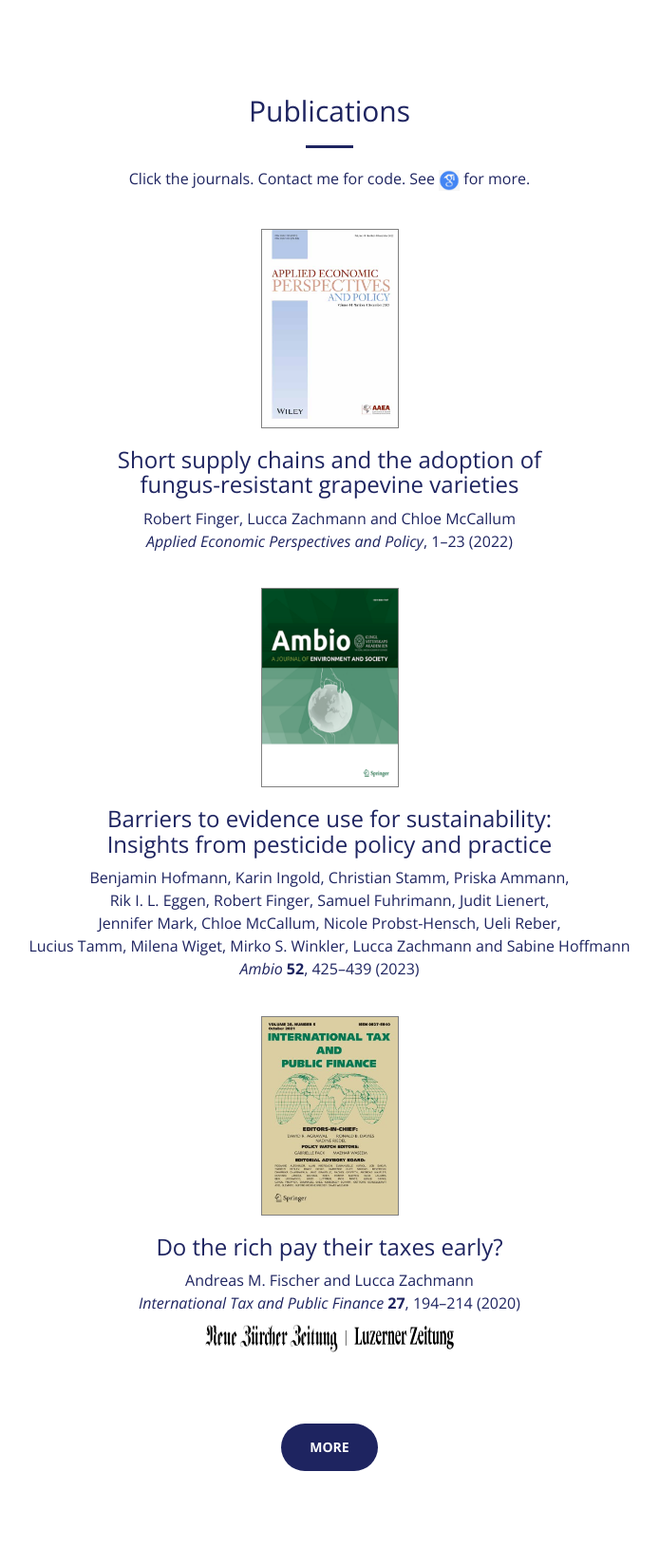
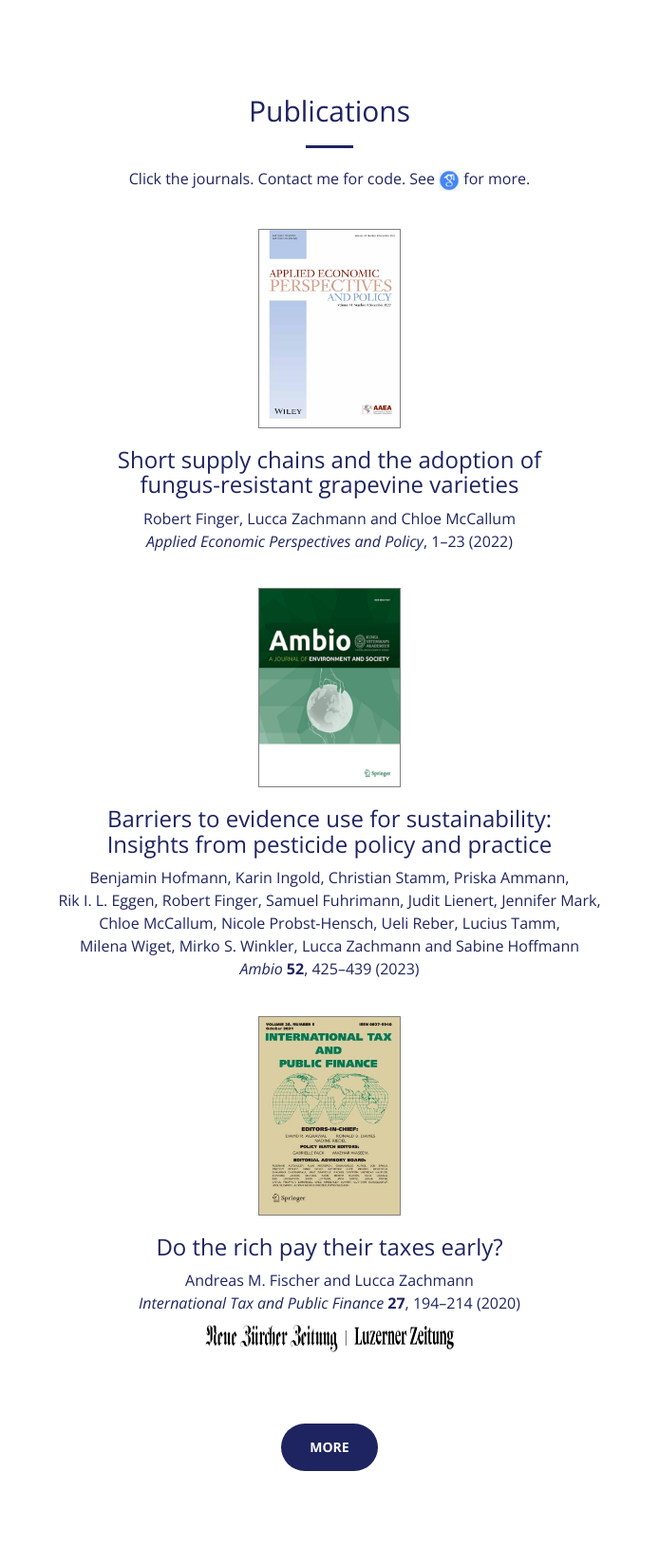
Before and after one commit to luccalino/luccalino.github.io, a Jekyll site: the page pubtest.html, which Jekyll copies as it is, in a window 1280 px wide. Shown: the whole page at 95% size, without its empty margins (293-987 px from the left). Built offline with Jekyll 4.4.1, drawn with Linux system fonts in a browser that asks for light colours.

Commit message:
Update pubtest.html

```diff
--- a/pubtest.html
+++ b/pubtest.html
@@ -53,7 +53,7 @@
             <!-- <div class="col-lg-4 col-md-6 text-center"> -->
             <div class="col-6 text-center">
                 <div class="service-box">
-                      <a class="fa fa-4x wow bounceIn text-primary" href="https://onlinelibrary.wiley.com/doi/full/10.1002/aepp.13337" target="_blank"><img title="AEPP" alt="AEPP" src="img/AEPP.jpg" style="cursor:pointer;border:1px solid grey;" width="145" height="210"></a>
+                      <a class="fa fa-4x wow bounceIn text-primary" href="https://onlinelibrary.wiley.com/doi/full/10.1002/aepp.13337" target="_blank"><img title="AEPP" alt="AEPP" src="img/AEPP.jpg" style="cursor:pointer;border:1px solid grey;" width="150" height="210"></a>
                       <h3 style="color:#1E2460;">Short supply chains and the adoption of<br>fungus-resistant grapevine varieties</h3>
                       <p class="text-muted" style="color:#1E2460;">Robert Finger, Lucca Zachmann and Chloe McCallum</p>
                       <p class="text-muted" style="color:#1E2460;"><i>Applied Economic Perspectives and Policy</i>, 1–23 (2022)</p>
@@ -62,16 +62,16 @@
             </div>
             <div class="col-6 text-center">
                 <div class="service-box">
-                    <a class="fa fa-4x wow bounceIn text-primary" href="https://link.springer.com/article/10.1007/s13280-022-01790-4" target="_blank"><img title="Ambio" alt="Ambio" src="img/AMBIO.png" style="cursor:pointer;border:1px solid grey;" width="145" height="210"></a>
+                    <a class="fa fa-4x wow bounceIn text-primary" href="https://link.springer.com/article/10.1007/s13280-022-01790-4" target="_blank"><img title="Ambio" alt="Ambio" src="img/AMBIO.png" style="cursor:pointer;border:1px solid grey;" width="150" height="210"></a>
                     <h3 style="color:#1E2460;">Barriers to evidence use for sustainability:<br>Insights from pesticide policy and practice</h3>
-                    <p class="text-muted" style="color:#1E2460;">Benjamin Hofmann, Karin Ingold, Christian Stamm, Priska Ammann,<br>Rik I. L. Eggen, Robert Finger, Samuel Fuhrimann, Judit Lienert,<br>Jennifer Mark, Chloe McCallum, Nicole Probst-Hensch, Ueli Reber,<br>Lucius Tamm, Milena Wiget, Mirko S. Winkler, Lucca Zachmann and Sabine Hoffmann</p>
+                    <p class="text-muted" style="color:#1E2460;">Benjamin Hofmann, Karin Ingold, Christian Stamm, Priska Ammann,<br>Rik I. L. Eggen, Robert Finger, Samuel Fuhrimann, Judit Lienert, Jennifer Mark,<br>Chloe McCallum, Nicole Probst-Hensch, Ueli Reber, Lucius Tamm,<br>Milena Wiget, Mirko S. Winkler, Lucca Zachmann and Sabine Hoffmann</p>
                     <p class="text-muted" style="color:#1E2460;"><i>Ambio</i> <b>52</b>, 425–439 (2023)</p>
                     <p style="margin-bottom:1cm;"></p>
                 </div>
             </div>
             <div class="col text-center">
                 <div class="service-box">
-                    <a class="fa fa-4x wow bounceIn text-primary" href="https://link.springer.com/article/10.1007/s10797-019-09541-0" data-wow-delay=".2s" target="_blank"><img title="Springer" alt="Springer" src="img/ITPF.jpeg" style="cursor:pointer;border:1px solid grey;" width="145" height="210"></a>
+                    <a class="fa fa-4x wow bounceIn text-primary" href="https://link.springer.com/article/10.1007/s10797-019-09541-0" data-wow-delay=".2s" target="_blank"><img title="ITPF" alt="ITPF" src="img/ITPF.jpeg" style="cursor:pointer;border:1px solid grey;" width="150" height="210"></a>
                     <h3 style="color:#1E2460;">Do the rich pay their taxes early?</h3>
                     <p class="text-muted" style="color:#1E2460;">Andreas M. Fischer and Lucca Zachmann</p>
                     <p class="text-muted" style="color:#1E2460;"><i>International Tax and Public Finance</i> <b>27</b>, 194–214 (2020)</p>
```
